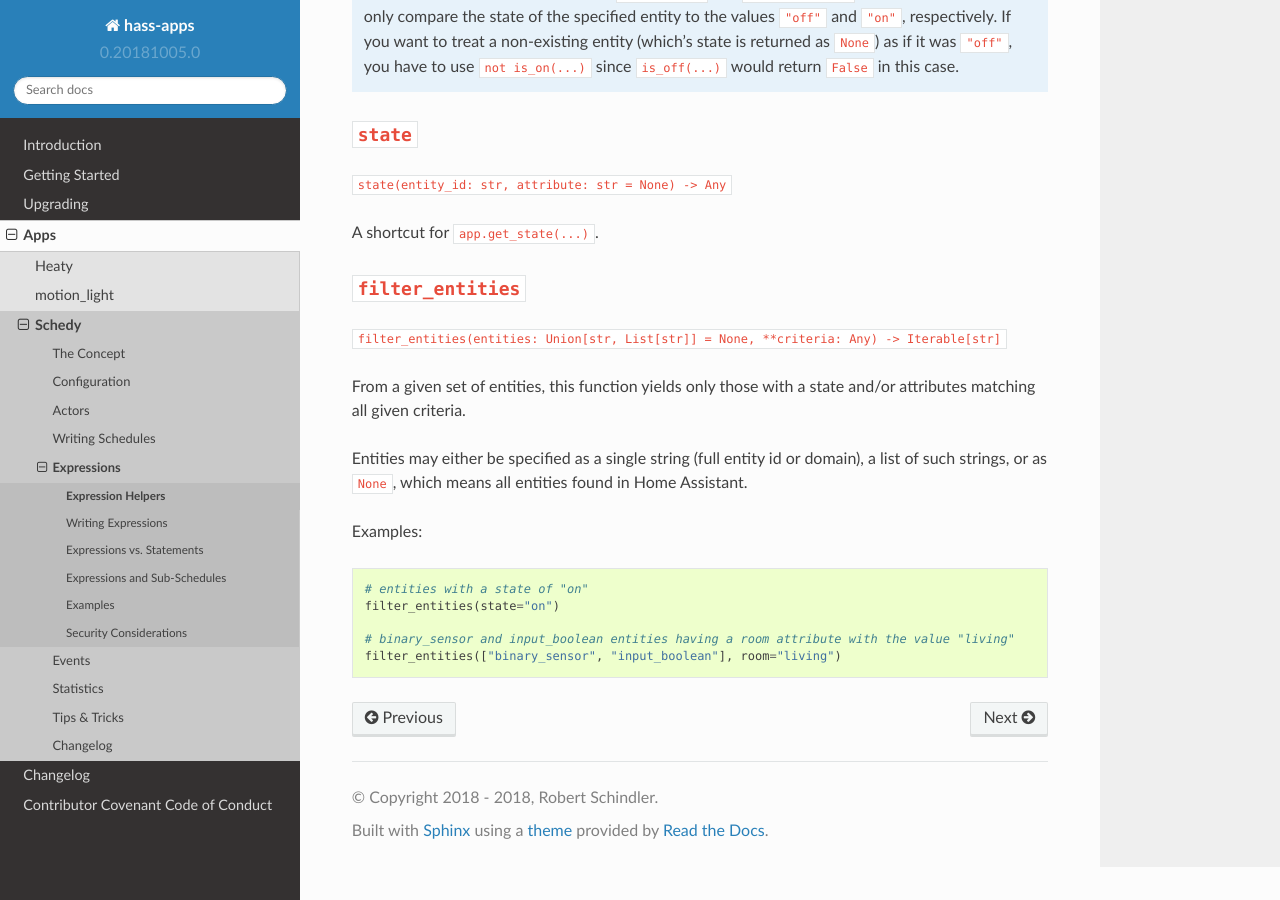
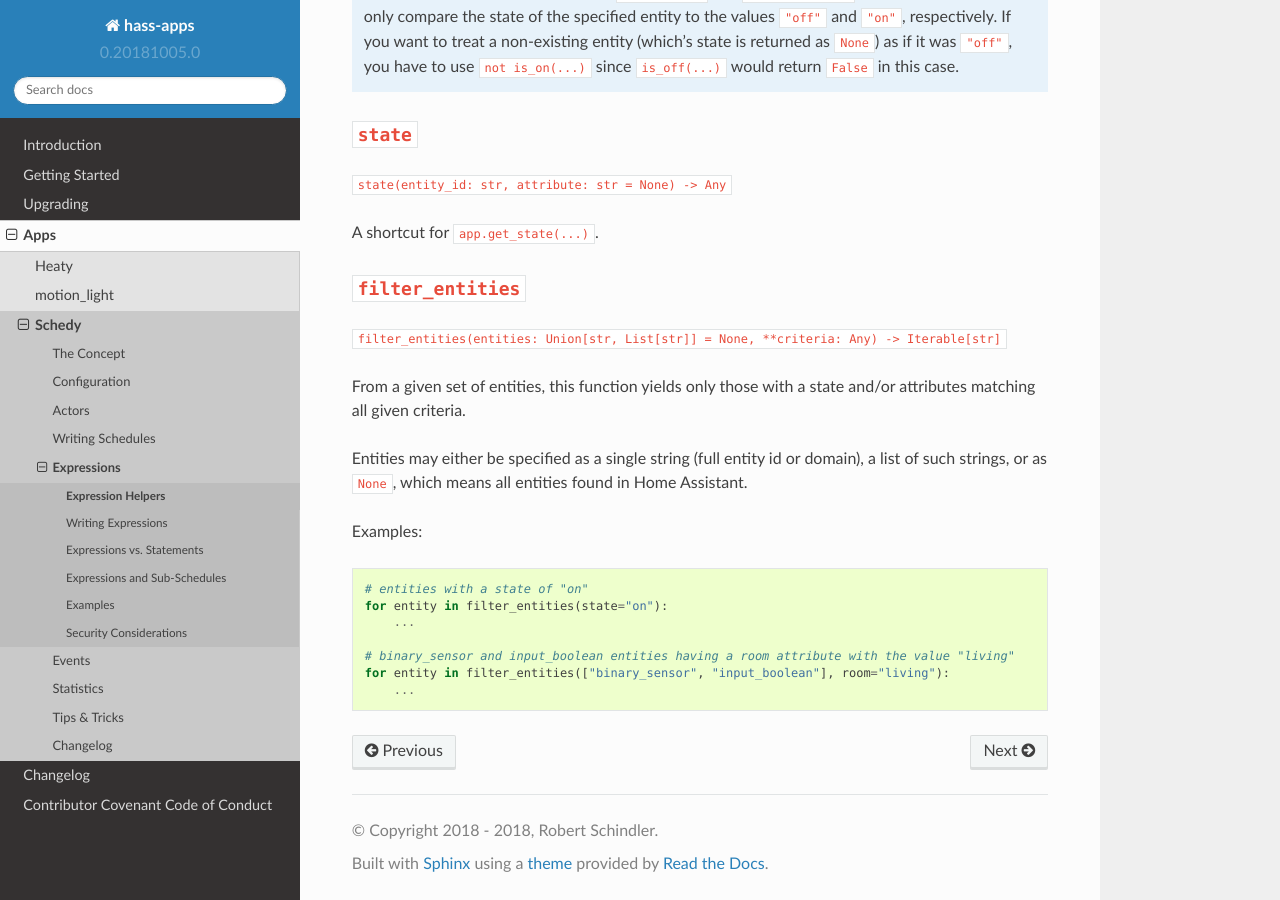
Before and after one commit to bob1de/hass-apps, a Sphinx documentation site: the page built from docs/apps/schedy/expressions/helpers/state.rst, in a window 1280 px wide and 900 px high, scrolled down 577 px. Built offline with Sphinx 7.4.7 and the Read the Docs theme 2.0.0, drawn with Linux system fonts in a browser that asks for light colours.

Commit message:
[schedy] Improved examples for filter_entities() expression helper

```diff
--- a/docs/apps/schedy/expressions/helpers/state.rst
+++ b/docs/apps/schedy/expressions/helpers/state.rst
@@ -57,7 +57,9 @@ Examples:
 ::
 
     # entities with a state of "on"
-    filter_entities(state="on")
+    for entity in filter_entities(state="on"):
+        ...
 
     # binary_sensor and input_boolean entities having a room attribute with the value "living"
-    filter_entities(["binary_sensor", "input_boolean"], room="living")
+    for entity in filter_entities(["binary_sensor", "input_boolean"], room="living"):
+        ...
```
